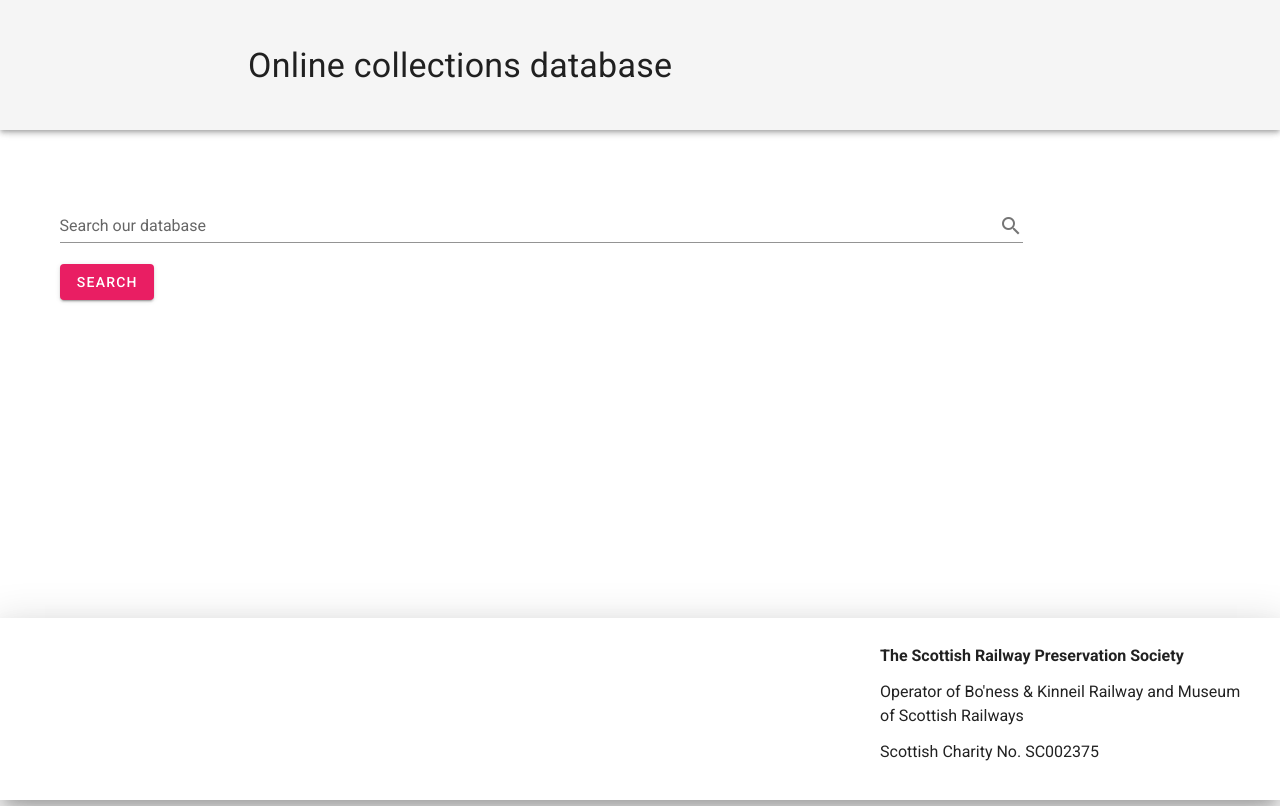
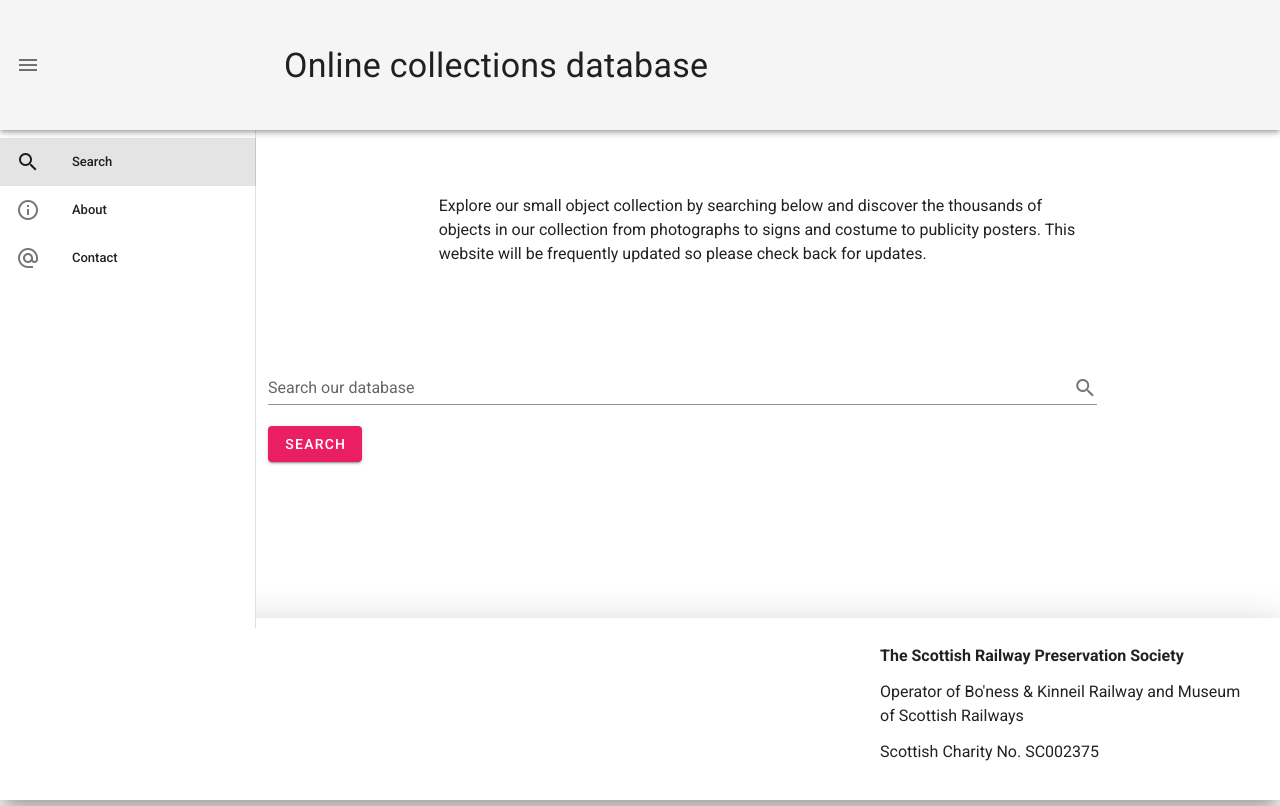
Before and after one commit to thepurpleblob/image-collection, a Vue app: page /search in a window 1280 px wide. Built offline with nearby package versions, Linux system fonts and the light colour scheme.

Commit message:
adding (back) side menu

```diff
--- a/src/components/Footer.vue
+++ b/src/components/Footer.vue
@@ -1,5 +1,5 @@
 <template>
-    <v-footer elevation="20" color="white">
+    <v-footer app elevation="20" color="white">
         <v-row justify="space-between">
             <v-col md="4">
                 <v-img
--- a/src/components/Header.vue
+++ b/src/components/Header.vue
@@ -1,6 +1,41 @@
 <template>
     <header>
-        <v-app-bar height="130">
+
+        <v-navigation-drawer
+          v-model="drawer"
+          app
+          clipped
+        >
+            <v-list dense>
+                <v-list-item link to="search">
+                    <v-list-item-action >
+                        <v-icon>mdi-magnify</v-icon>
+                    </v-list-item-action>
+                    <v-list-item-content>
+                        <v-list-item-title>Search</v-list-item-title>
+                    </v-list-item-content>
+                </v-list-item>
+                <v-list-item link>
+                    <v-list-item-action>
+                        <v-icon>mdi-information-outline</v-icon>
+                    </v-list-item-action>
+                    <v-list-item-content>
+                        <v-list-item-title>About</v-list-item-title>
+                    </v-list-item-content>
+                </v-list-item>
+                <v-list-item link>
+                    <v-list-item-action>
+                        <v-icon>mdi-at</v-icon>
+                    </v-list-item-action>
+                    <v-list-item-content>
+                        <v-list-item-title>Contact</v-list-item-title>
+                    </v-list-item-content>
+                </v-list-item>
+             </v-list>
+        </v-navigation-drawer>
+
+        <v-app-bar app clipped-left height="130">
+            <v-app-bar-nav-icon @click.stop="drawer = !drawer"></v-app-bar-nav-icon>
             <v-img
                 src="@/assets/museum200.png"
                 alt="The Museum of Scottish Railways and The Bo'ness and Kinneil Railway"
@@ -9,14 +44,7 @@
                 :style="{cursor: 'pointer'}"
                 @click="home" />
             <v-toolbar-title class="ml-8 display-1">Online collections database</v-toolbar-title>
-
         </v-app-bar>
-        <v-bottom-navigation v-if="loggedin" class="mt-4">
-            <v-btn to="search">
-                <span>Search</span>
-                <v-icon>mdi-heart</v-icon>
-            </v-btn>
-        </v-bottom-navigation>
     </header>
 </template>
 
--- a/src/views/Search.vue
+++ b/src/views/Search.vue
@@ -1,5 +1,17 @@
 <template>
     <v-container>
+
+       <v-row class="mt-10">
+           <v-col cols="2">
+               <v-img src="@/assets/mindthegap.jpg" />
+           </v-col>
+           <v-col cols="8">
+               Explore our small object collection by searching below and discover the thousands
+               of objects in our collection from photographs to signs and costume to publicity posters.
+               This website will be frequently updated so please check back for updates.
+           </v-col>
+       </v-row>
+
         <v-row class="mt-10">
             <v-col cols="10">
                 <v-form @submit.prevent="doSearch">
```
Also changed, not shown: src/assets/mindthegap.jpg (added).
